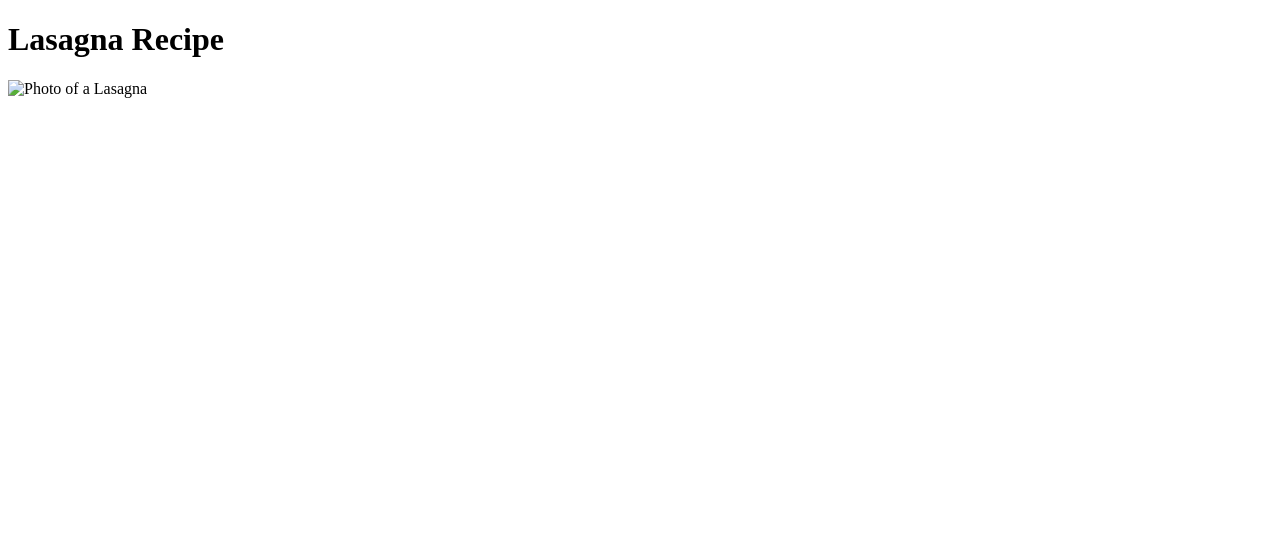
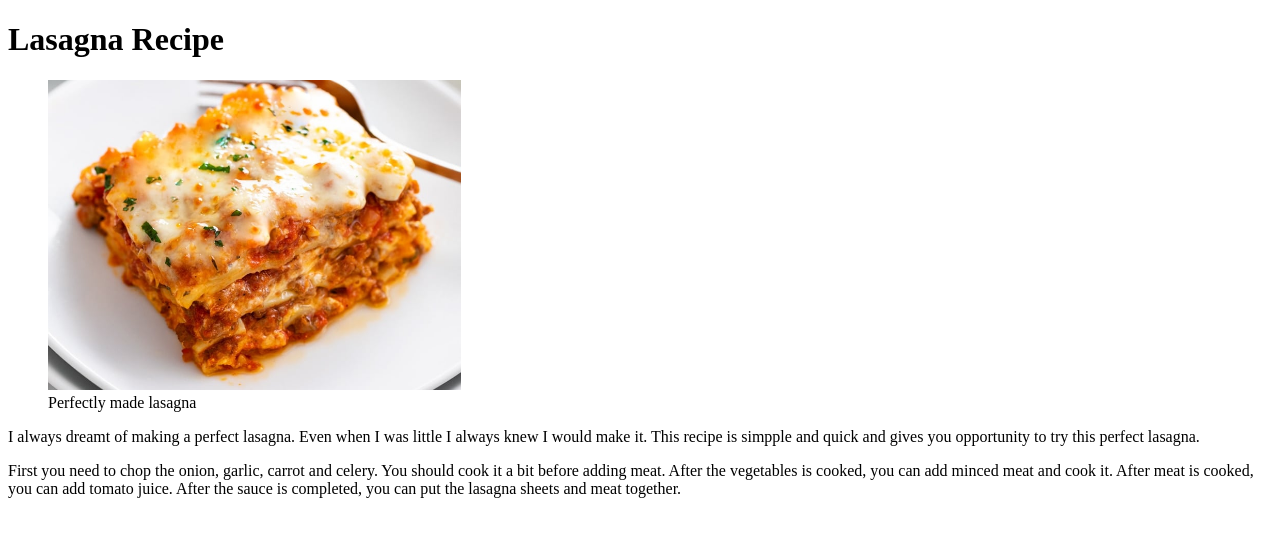
Before and after one commit to tamaradrljaca/odin-recipes, a plain HTML site: page recipes/lasagna.html in a window 1280 px wide. Drawn offline with Linux system fonts and the light colour scheme.

Commit message:
Add paragrafs in lasagna file

```diff
--- a/recipes/lasagna.html
+++ b/recipes/lasagna.html
@@ -8,6 +8,16 @@
 
     <body>
         <h1>Lasagna Recipe</h1>
-        <img sv="./img/Lasagna-Recipe-f.jpg" alt="Photo of a Lasagna">
+        <figure>
+        <img src="./img/Lasagna-Recipe-f.jpg" alt="Photo of a Lasagna" height="310">
+        <figcaption>Perfectly made lasagna</figcaption>
+        </figure>
+        <p>I always dreamt of making a perfect lasagna. Even when I was little I always knew I would make it.
+            This recipe is simpple and quick and gives you opportunity to try this perfect lasagna.
+        </p>
+        <p>First you need to chop the onion, garlic, carrot and celery. You should cook it a bit before adding meat.
+            After the vegetables is cooked, you can add minced meat and cook it. After meat is cooked, you can add tomato juice.
+            After the sauce is completed, you can put the lasagna sheets and meat together.
+        </p>
     </body>
 </hml>
```
Also changed, not shown: index.html (+1 -1 lines), recipes/img/Lasagna-Recipe-f.jpg (added).
